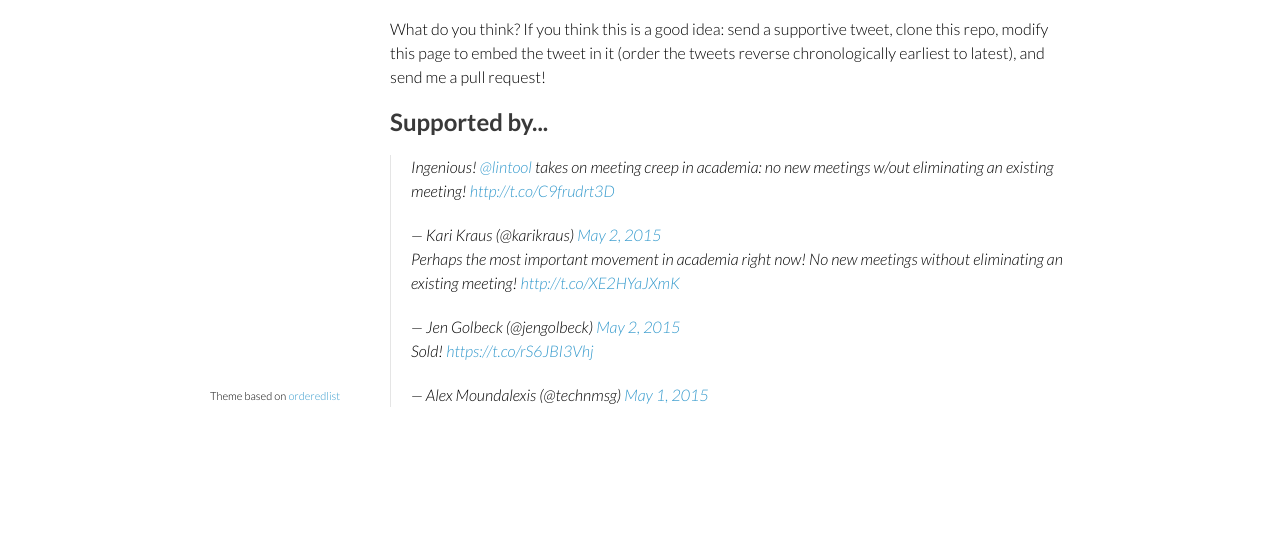
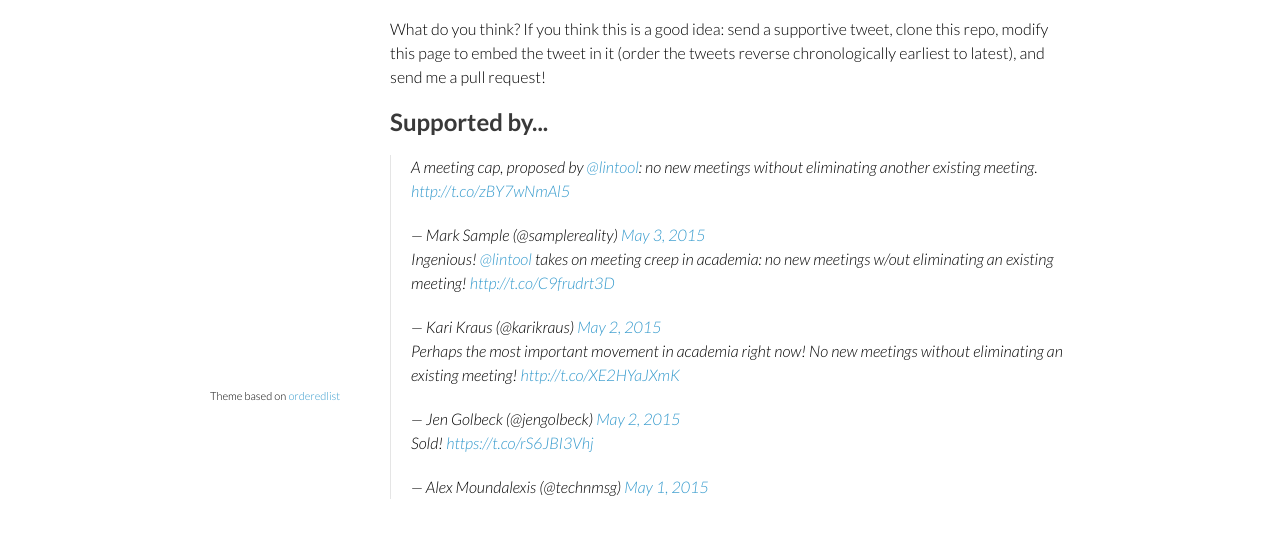
Before and after one commit to tobym/bullshitcap, a plain HTML site: page index.html in a window 1280 px wide. Shown: the part 324-862 px from the top of the page. Before the commit the page ends 800 px from the top, so only its background shows below. Drawn offline with Linux system fonts and the light colour scheme.

Commit message:
Added new tweet

```diff
--- a/index.html
+++ b/index.html
@@ -48,6 +48,8 @@ and send me a pull request!</p>
 
 <script async src="//platform.twitter.com/widgets.js" charset="utf-8"></script>
 
+<blockquote class="twitter-tweet" lang="en"><p lang="en" dir="ltr">A meeting cap, proposed by <a href="https://twitter.com/lintool">@lintool</a>: no new meetings without eliminating another existing meeting. <a href="http://t.co/zBY7wNmAl5">http://t.co/zBY7wNmAl5</a></p>&mdash; Mark Sample (@samplereality) <a href="https://twitter.com/samplereality/status/594874904614457345">May 3, 2015</a></blockquote>
+
 <blockquote class="twitter-tweet" lang="en"><p lang="en" dir="ltr">Ingenious! <a href="https://twitter.com/lintool">@lintool</a> takes on meeting creep in academia: no new meetings w/out eliminating an existing meeting! <a href="http://t.co/C9frudrt3D">http://t.co/C9frudrt3D</a></p>&mdash; Kari Kraus (@karikraus) <a href="https://twitter.com/karikraus/status/594541450987237376">May 2, 2015</a></blockquote>
 
 <blockquote class="twitter-tweet" lang="en"><p lang="en" dir="ltr">Perhaps the most important movement in academia right now! No new meetings without eliminating an existing meeting! <a href="http://t.co/XE2HYaJXmK">http://t.co/XE2HYaJXmK</a></p>&mdash; Jen Golbeck (@jengolbeck) <a href="https://twitter.com/jengolbeck/status/594508359627321344">May 2, 2015</a></blockquote>
```
